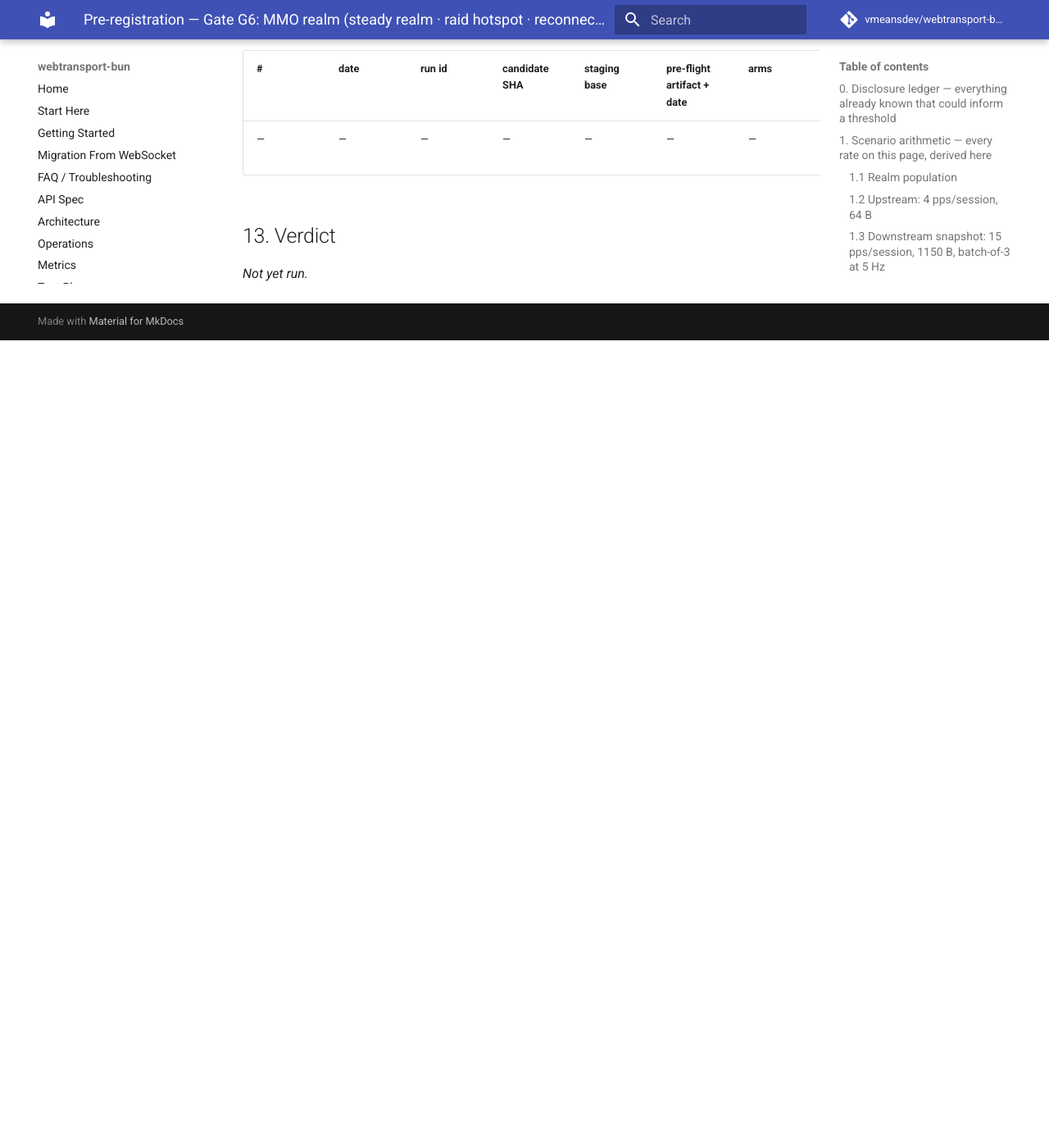
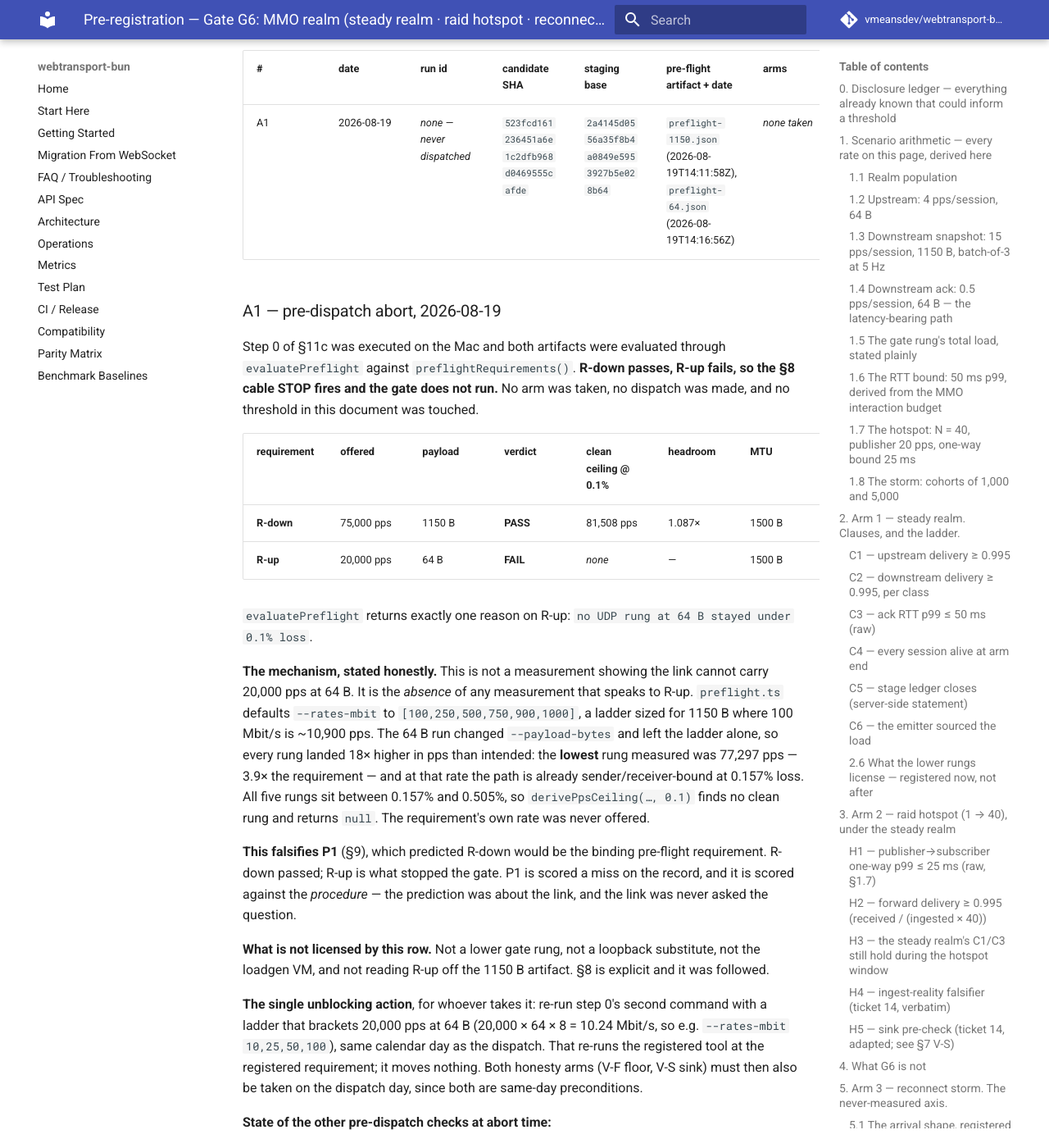
Before and after one commit to vmeansdev/webtransport-bun, an MkDocs documentation site: the page built from docs/research/preregistrations/gate-g6-mmo.md, in a window 1280 px wide and 1400 px high, scrolled down 20236 px. Shown: the whole window at 82% size. Built offline with MkDocs 1.6.1 and Material for MkDocs 9.7.7, drawn with Linux system fonts in a browser that asks for light colours; comment, search, counter and statistics services are not loaded; before the commit the page ends 20651 px from its top, so only the background shows below that; some of the changed text lies outside the part shown.

Commit message:
Log G6's first attempt as a pre-dispatch abort: the cable STOP fires on R-up, so the gate does not run.
Step 0 of the dispatch plan ran on the Mac and both pre-flight artifacts went
through evaluatePreflight against preflightRequirements(). R-down passes with
81,508 pps clean at 0.1% loss against a 75,000 pps requirement. R-up fails, and
the failure is a procedure defect rather than a link property: preflight.ts
defaults its rate ladder to one sized for 1150 B, and the 64 B run changed only
--payload-bytes, so every rung landed 18x higher in pps than the 20,000 the
requirement asks about. The lowest rung measured was 77,297 pps at 0.157% loss,
all five rungs exceed the 0.1% bound, and derivePpsCeiling finds no clean rung.
The requirement's own rate was never offered.

That falsifies P1, which predicted R-down would be the binding requirement.
Recorded as a miss, and recorded as a miss against the procedure.

No arm was taken and no threshold moved. The candidate and its merge-base with
staging were verified from ls-remote and merge-base rather than typed, and both
match the header. The floor and sink arms were not attempted: they are same-day
preconditions with nothing to be same-day with, and the host was carrying a
load average near 12, which is not a floor.

Co-Authored-By: Claude Fable 5 <noreply@anthropic.com>
Claude-Session: https://claude.ai/code/session_01J6XgaCwKmiXs7S56nLNgbf

```diff
--- a/docs/research/preregistrations/gate-g6-mmo.md
+++ b/docs/research/preregistrations/gate-g6-mmo.md
@@ -775,8 +775,67 @@ table did not happen.
 
 | # | date | run id | candidate SHA | staging base | pre-flight artifact + date | arms | outcome |
 |---|---|---|---|---|---|---|---|
-| — | — | — | — | — | — | — | *no dispatch yet* |
+| A1 | 2026-08-19 | *none — never dispatched* | `523fcd161236451a6e1c2dfb968d0469555cafde` | `2a4145d0556a35f8b4a0849e5953927b5e028b64` | `preflight-1150.json` (2026-08-19T14:11:58Z), `preflight-64.json` (2026-08-19T14:16:56Z) | *none taken* | **ABORTED before dispatch — V-C fired on R-up** |
+
+### A1 — pre-dispatch abort, 2026-08-19
+
+Step 0 of §11c was executed on the Mac and both artifacts were evaluated through
+`evaluatePreflight` against `preflightRequirements()`. **R-down passes, R-up
+fails, so the §8 cable STOP fires and the gate does not run.** No arm was taken,
+no dispatch was made, and no threshold in this document was touched.
+
+| requirement | offered | payload | verdict | clean ceiling @ 0.1% | headroom | MTU | idle RTT p99 |
+|---|---|---|---|---|---|---|---|
+| **R-down** | 75,000 pps | 1150 B | **PASS** | 81,508 pps | 1.087× | 1500 B | 4.967 ms |
+| **R-up** | 20,000 pps | 64 B | **FAIL** | *none* | — | 1500 B | 2.583 ms |
+
+`evaluatePreflight` returns exactly one reason on R-up: `no UDP rung at 64 B
+stayed under 0.1% loss`.
+
+**The mechanism, stated honestly.** This is not a measurement showing the link
+cannot carry 20,000 pps at 64 B. It is the *absence* of any measurement that
+speaks to R-up. `preflight.ts` defaults `--rates-mbit` to
+`[100,250,500,750,900,1000]`, a ladder sized for 1150 B where 100 Mbit/s is
+~10,900 pps. The 64 B run changed `--payload-bytes` and left the ladder alone,
+so every rung landed 18× higher in pps than intended: the **lowest** rung
+measured was 77,297 pps — 3.9× the requirement — and at that rate the path is
+already sender/receiver-bound at 0.157% loss. All five rungs sit between 0.157%
+and 0.505%, so `derivePpsCeiling(…, 0.1)` finds no clean rung and returns
+`null`. The requirement's own rate was never offered.
+
+**This falsifies P1** (§9), which predicted R-down would be the binding
+pre-flight requirement. R-down passed; R-up is what stopped the gate. P1 is
+scored a miss on the record, and it is scored against the *procedure* — the
+prediction was about the link, and the link was never asked the question.
+
+**What is not licensed by this row.** Not a lower gate rung, not a loopback
+substitute, not the loadgen VM, and not reading R-up off the 1150 B artifact.
+§8 is explicit and it was followed.
+
+**The single unblocking action**, for whoever takes it: re-run step 0's second
+command with a ladder that brackets 20,000 pps at 64 B (20,000 × 64 × 8 =
+10.24 Mbit/s, so e.g. `--rates-mbit 10,25,50,100`), same calendar day as the
+dispatch. That re-runs the registered tool at the registered requirement; it
+moves nothing. Both honesty arms (V-F floor, V-S sink) must then also be taken
+on the dispatch day, since both are same-day preconditions.
+
+**State of the other pre-dispatch checks at abort time:**
+
+- **Candidate (§11)** — verified from `git ls-remote` / `git merge-base`, never
+  typed. `probe/g6-mmo-01` head is `523fcd161236451a6e1c2dfb968d0469555cafde`
+  and its merge-base with `rebind4-staging` is
+  `2a4145d0556a35f8b4a0849e5953927b5e028b64`, equal to the header's base.
+  Staging has **not** moved, so §11's re-derivation clause does not apply.
+- **V-F floor** — **not taken.** Blocked by the STOP above, and the host was in
+  no state to produce one: load average 7.79 / 11.55 / 11.62 at 16:24 local. A
+  floor measured under that is not this machine's floor. The
+  `mac-generator-entry.sh` contract was verified non-destructively with
+  `--plan`: full SHA accepted, 7-character abbreviation refused (exit 3),
+  `~/wt-macgen` clean, candidate object present, `load-client` release binary
+  in place.
+- **V-S sink** — **not taken.** Same reason.
 
 ## 13. Verdict
 
-*Not yet run.*
+*Not yet run.* The first attempt aborted before dispatch on the §8 cable STOP;
+see §12 row A1.
```
Also changed, not shown: 4 other files.
